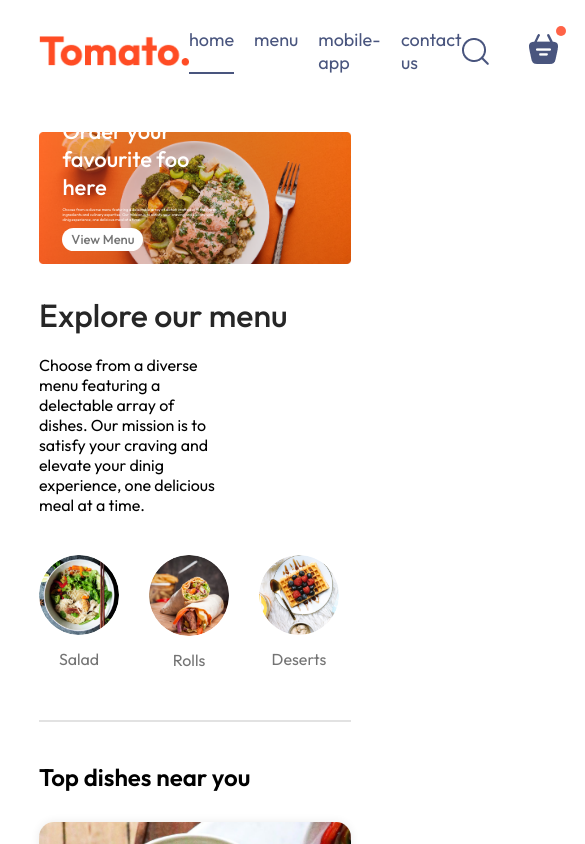
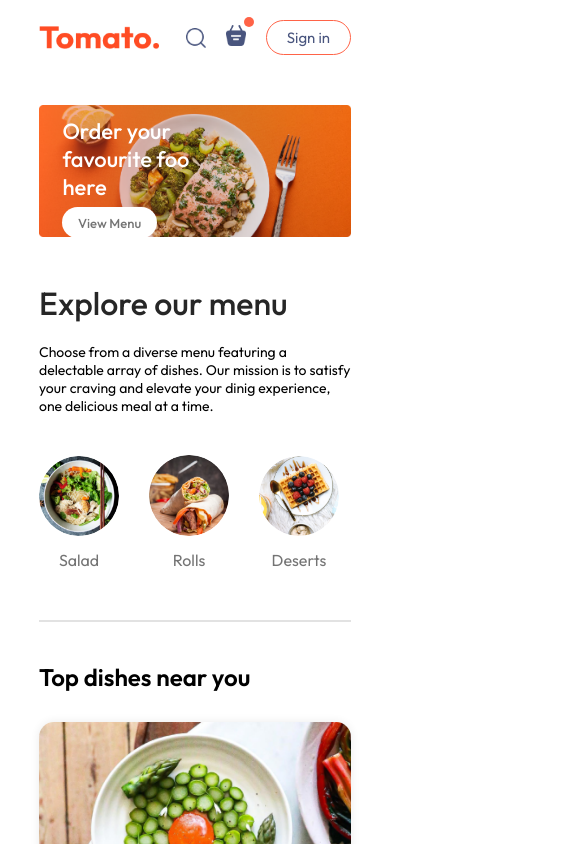
Before and after one commit to SaydurRahmanSaied/Food-Del, a React (Vite) app in the folder frontend/: page / in a window 390 px wide. Shown: the top 844 px of the page, 585 px wide, since content can reach past the window. Built offline with nearby package versions, Linux system fonts and the light colour scheme.

Commit message:
new updates added

```diff
--- a/frontend/src/App.jsx
+++ b/frontend/src/App.jsx
@@ -1,16 +1,21 @@
-import React from "react";
+import React, { useState } from "react";
 import Navbar from "./components/Navbar/Navbar";
 import { Route, Routes } from "react-router-dom";
 import Home from "./pages/Home/Home";
 import Cart from "./pages/Cart/Cart";
 import PlaceOrder from "./pages/PlaceOrder/PlaceOrder";
 import Footer from "./components/Footer/Footer";
+import LoginPopup from "./components/LoginPopup/LoginPopup";
 
 const App = () => {
+
+  const [showLogin, setShowLogin] = useState(false)
+
   return (
     <>
+    {showLogin?<LoginPopup setShowLogin={setShowLogin}/>:<></>}
       <div className="app">
-        <Navbar />
+        <Navbar setShowLogin = {setShowLogin} />
         <Routes>
           <Route path="/" element={<Home />} />
           <Route path="/cart" element={<Cart />} />
--- a/frontend/src/components/ExploreMenu/ExploreMenu.css
+++ b/frontend/src/components/ExploreMenu/ExploreMenu.css
@@ -56,3 +56,11 @@
     border: 4px solid tomato;
     padding: 2px;
 }
+
+@media (max-width: 1050px) {
+    .explore-menu-text
+    {
+        max-width: 100%;
+        font-size: 14px;
+    }
+}
--- a/frontend/src/components/Footer/Footer.css
+++ b/frontend/src/components/Footer/Footer.css
@@ -52,3 +52,17 @@
     background-color: grey;
     border: none;
 }
+
+@media (max-width: 750px) {
+    .footer-content
+    {
+        display: flex;
+        flex-direction: column;
+        gap: 35px;
+    }
+
+    .footer-copyright
+    {
+        text-align: center;
+    }
+}
--- a/frontend/src/components/Header/Header.css
+++ b/frontend/src/components/Header/Header.css
@@ -39,3 +39,26 @@
     font-size: max(1vw, 13px);
     border-radius: 50px;
 }
+
+@media (max-width: 1050px) {
+    .header{
+        height: 38vw;
+    }
+    .header-content{
+        max-width: 45%;
+    }
+}
+
+@media (max-width: 750px) {
+    .header-content{
+        max-width: 55%;
+    }
+
+    .header-content p{
+        display: none;
+    }
+
+    .header-content button{
+        padding: 2vw 4vw;
+    }
+}
--- /dev/null
+++ b/frontend/src/components/LoginPopup/LoginPopup.css
@@ -0,0 +1,84 @@
+.login-popup
+{
+    position: absolute;
+    z-index: 1;
+    width: 100%;
+    height: 100%;
+    background-color: #00000090;
+    display: grid;
+}
+
+.login-popup-container
+{
+    place-self: center;
+    width: max(23vw, 330px);
+    color: #808080;
+    background-color: white;
+    display: flex;
+    flex-direction: column;
+    gap: 25px;
+    padding: 25px 30px;
+    border-radius: 8px;
+    font-size: 14px;
+    animation: fadeIn 0.5s;
+}
+
+.login-popup-title
+{
+    display: flex;
+    justify-content: space-between;
+    align-items: center;
+    color: black;
+}
+
+.login-popup-title img
+{
+    width: 16px;
+    cursor: pointer;
+}
+
+.login-popup-inputs
+{
+    display: flex;
+    flex-direction: column;
+    gap: 20px;
+}
+
+.login-popup-inputs input
+{
+    outline: none;
+    border: 1px solid #c9c9c9;
+    padding: 10px;
+    border-radius: 4px;
+}
+
+.login-popup-container button
+{
+    border: none;
+    padding: 10px;
+    border-radius: 4px;
+    color: white;
+    background-color: tomato;
+    font-size: 15px;
+    cursor: pointer;
+}
+
+.login-popup-condition
+{
+    display: flex;
+    align-items: start;
+    gap: 8px;
+    margin-top: -15px;
+}
+
+.login-popup-condition input
+{
+    margin-top: 5px;
+}
+
+.login-popup p span
+{
+    color: tomato;
+    font-weight: 500;
+    cursor: pointer;
+}
--- /dev/null
+++ b/frontend/src/components/LoginPopup/LoginPopup.jsx
@@ -0,0 +1,35 @@
+import React, { useState } from 'react'
+import './LoginPopup.css'
+import { assets } from '../../assets/assets'
+const LoginPopup = ({setShowLogin}) => {
+
+    const [currState, setCurrSate] = useState("Login")
+
+
+
+  return (
+    <div className='login-popup'>
+        <form className="login-popup-container">
+            <div className="login-popup-title">
+                <h2>{currState}</h2>
+                <img onClick={()=> setShowLogin(false)} src={assets.cross_icon} alt="" />
+            </div>
+
+            <div className="login-popup-inputs">
+                {currState==="Login"?<></>:<input type="text" placeholder='Your name' required />}
+                <input type="email" placeholder='Your email' required />
+                <input type="password" placeholder='Password' required />
+            </div>
+
+            <button>{currState==="Sign Up"?"Create account":"Login"}</button>
+            <div className="login-popup-condition">
+                <input type="checkbox" required />
+                <p>By continuing, i agree to the terms of use & privacy policy</p>
+            </div>
+            {currState==="Login"?<p>Create a new account? <span onClick={()=>setCurrSate("Sign Up")}>Click here</span></p>:<p>Already have an account? <span onClick={()=>setCurrSate("Login")}>Login here</span></p>}
+        </form>
+    </div>
+  )
+}
+
+export default LoginPopup
--- a/frontend/src/components/Navbar/Navbar.css
+++ b/frontend/src/components/Navbar/Navbar.css
@@ -68,3 +68,66 @@
     top: -8px;
     right: -8px;
 }
+
+@media (max-width:1050px)
+{
+    .navbar .logo{
+        width: 140px;
+    }
+
+    .navbar-menu{
+        gap: 20px;
+        font-size: 17px;
+    }
+
+    .navbar-right
+    {
+        gap: 30px;
+    }
+
+    .navbar-right img
+    {
+        width: 22px;
+    }
+
+    .navbar-right button
+    {
+        padding: 8px 25px;
+    }
+}
+
+@media (max-width:900px)
+{
+    .navbar .logo{
+        width: 120px;
+    }
+
+    .navbar-menu{
+        gap: 15px;
+        font-size: 16px;
+    }
+
+    .navbar-right
+    {
+        gap: 20px;
+    }
+
+    .navbar-right img
+    {
+        width: 20px;
+    }
+
+    .navbar-right button
+    {
+        padding: 7px 20px;
+        font-size: 15px;
+    }
+}
+
+@media (max-width:750px)
+{
+    .navbar-menu
+    {
+       display: none;
+    }
+}
--- a/frontend/src/components/Navbar/Navbar.jsx
+++ b/frontend/src/components/Navbar/Navbar.jsx
@@ -1,9 +1,9 @@
-// eslint-disable-next-line no-unused-vars
 import React, { useState } from 'react'
 import './Navbar.css'
 import { assets } from '../../assets/assets'
+import { Link } from 'react-router-dom';
 
-const Navbar = () => {
+const Navbar = ({setShowLogin}) => {
 
   const [menu,setMenu] = useState("home");
 
@@ -11,10 +11,10 @@
     <div className='navbar'>
       <img src={assets.logo} alt="" className="logo" />
       <ul className="navbar-menu">
-        <li onClick={()=>setMenu("home")} className={menu=="home"?"active":""}>home</li>
-        <li onClick={()=>setMenu("menu")} className={menu=="menu"?"active":""}>menu</li>
-        <li onClick={()=>setMenu("mobile-app")} className={menu=="mobile-app"?"active":""}>mobile-app</li>
-        <li onClick={()=>setMenu("contact-us")} className={menu=="contact-us"?"active":""}>contact us</li>
+        <Link to='/' onClick={()=>setMenu("home")} className={menu=="home"?"active":""}>home</Link>
+        <a href='#explore-menu' onClick={()=>setMenu("menu")} className={menu=="menu"?"active":""}>menu</a>
+        <a href='#app-download' onClick={()=>setMenu("mobile-app")} className={menu=="mobile-app"?"active":""}>mobile-app</a>
+        <a href='#footer' onClick={()=>setMenu("contact-us")} className={menu=="contact-us"?"active":""}>contact us</a>
       </ul>
       <div className="navbar-right">
         <img src={assets.search_icon} alt="" />
@@ -22,7 +22,7 @@
           <img src={assets.basket_icon} alt="" />
           <div className="dot"></div>
         </div>
-        <button>sign in</button>
+        <button onClick={()=>setShowLogin(true)}>Sign in</button>
       </div>
     </div>
   )
--- a/frontend/src/index.css
+++ b/frontend/src/index.css
@@ -5,6 +5,7 @@
   margin: 0;
   box-sizing: border-box;
   font-family: Outfit;
+  scroll-behavior: smooth;
 }
 
 body
```
